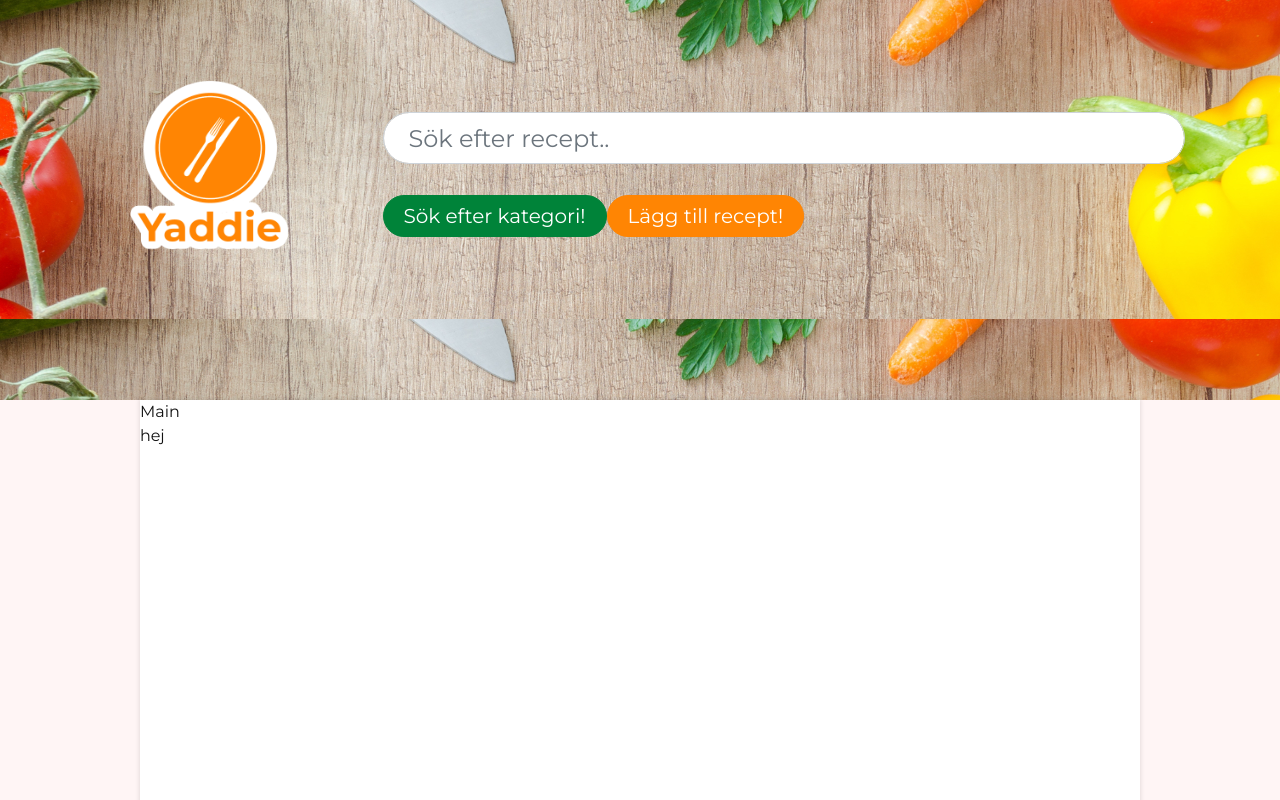
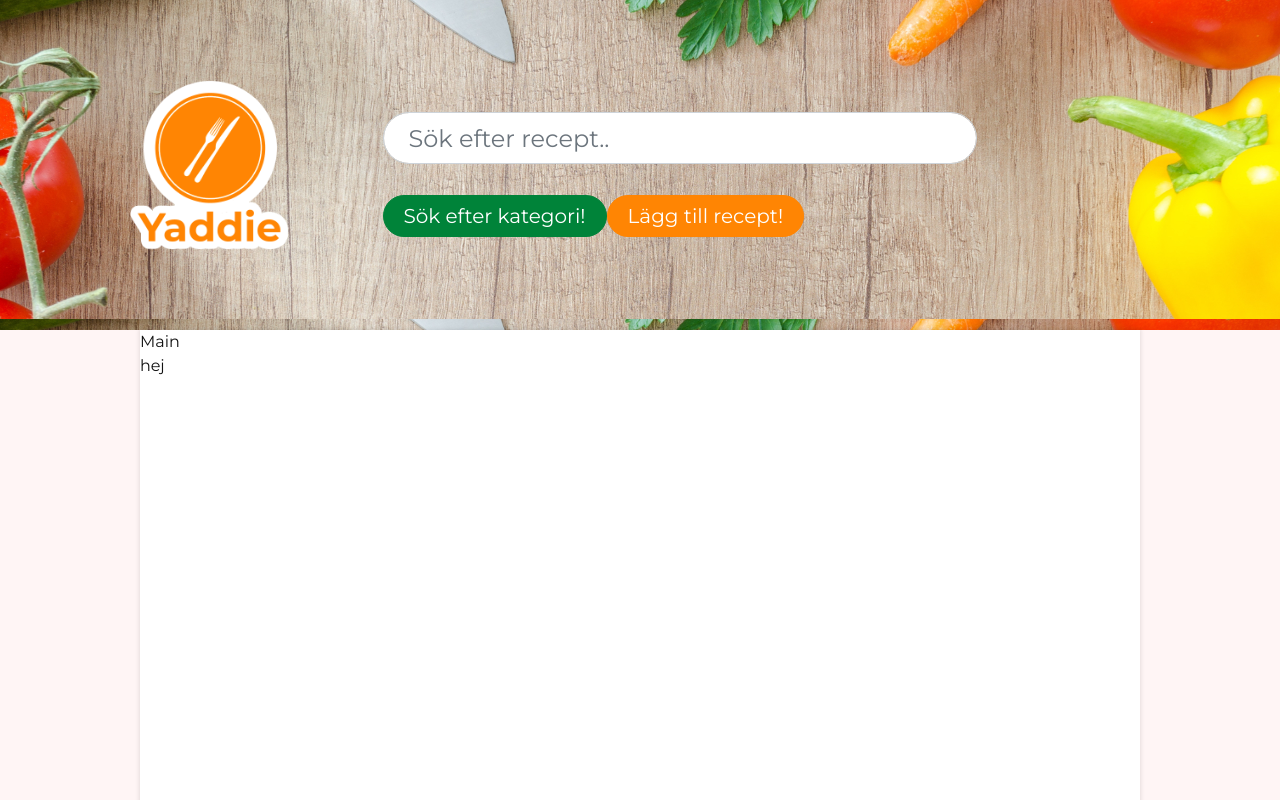
Before and after one commit to teeboteebo/yaddie-web, a React (Create React App) app: page / in a window 1280 px wide. Shown: the top 800 px of the page. Built offline with nearby package versions, Linux system fonts and the light colour scheme.

Commit message:
small fixes

```diff
--- a/src/components/SearchSection/index.js
+++ b/src/components/SearchSection/index.js
@@ -8,7 +8,7 @@ class SearchSection extends React.Component {
       <section className='search-section'>
         <Form>
           <FormGroup>
-            <Col sm={12}>
+            <Col lg={9} md={10} sm={12}>
               <Input
                 className='search-bar'
                 type='text'
--- a/src/sass/basic-styles.scss
+++ b/src/sass/basic-styles.scss
@@ -11,9 +11,9 @@ html {
     flex-direction: column;
     margin: 0;
     header {
-      min-height: 100vh;
+      //min-height: 100vh;
       @include media-breakpoint-up(sm){
-        min-height: 400px;
+        //min-height: 400px;
       }
     }
     main {
```
